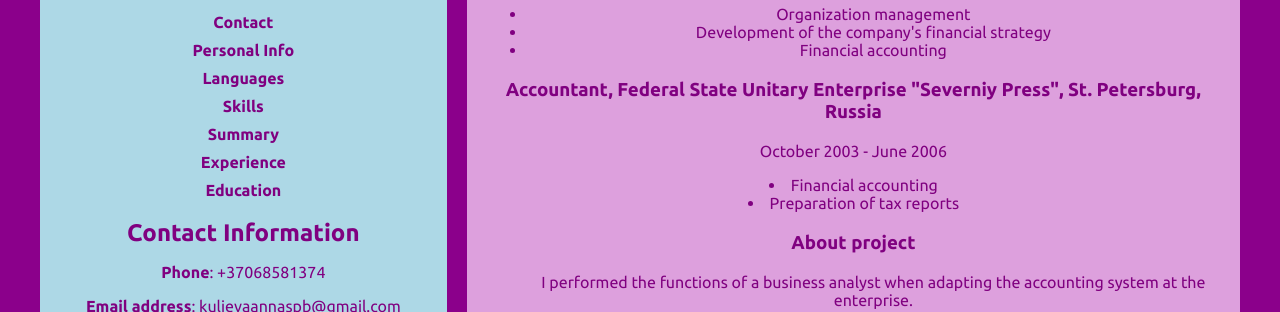
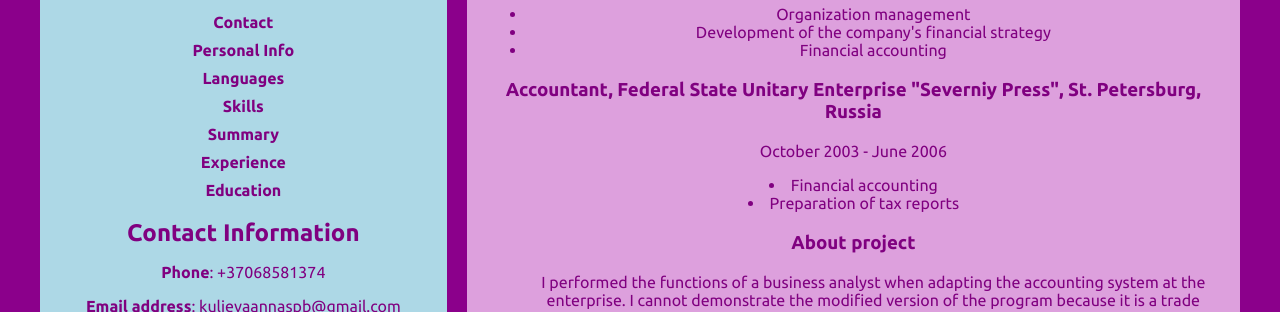
Before and after one commit to EhidnaEvgenjevna/rsschool-cv, a plain HTML site: page index.html in a window 1280 px wide. Shown: the part 488-800 px from the top of the page. Drawn offline with Linux system fonts and the light colour scheme.

Commit message:
docs: add information about project

```diff
--- a/index.html
+++ b/index.html
@@ -75,7 +75,7 @@
                 <li>Preparation of tax reports</li>
                 <h3> About project</h3>
                 <ul>
-                    I performed the functions of a business analyst when adapting the accounting system at the enterprise.
+                    I performed the functions of a business analyst when adapting the accounting system at the enterprise. I cannot demonstrate the modified version of the program because it is a trade secret.
                 </ul>
                 <h3> Code examples </h3>
                 <p>let a=3;</p>
```
Also changed, not shown: my photo2.jpg (deleted).
